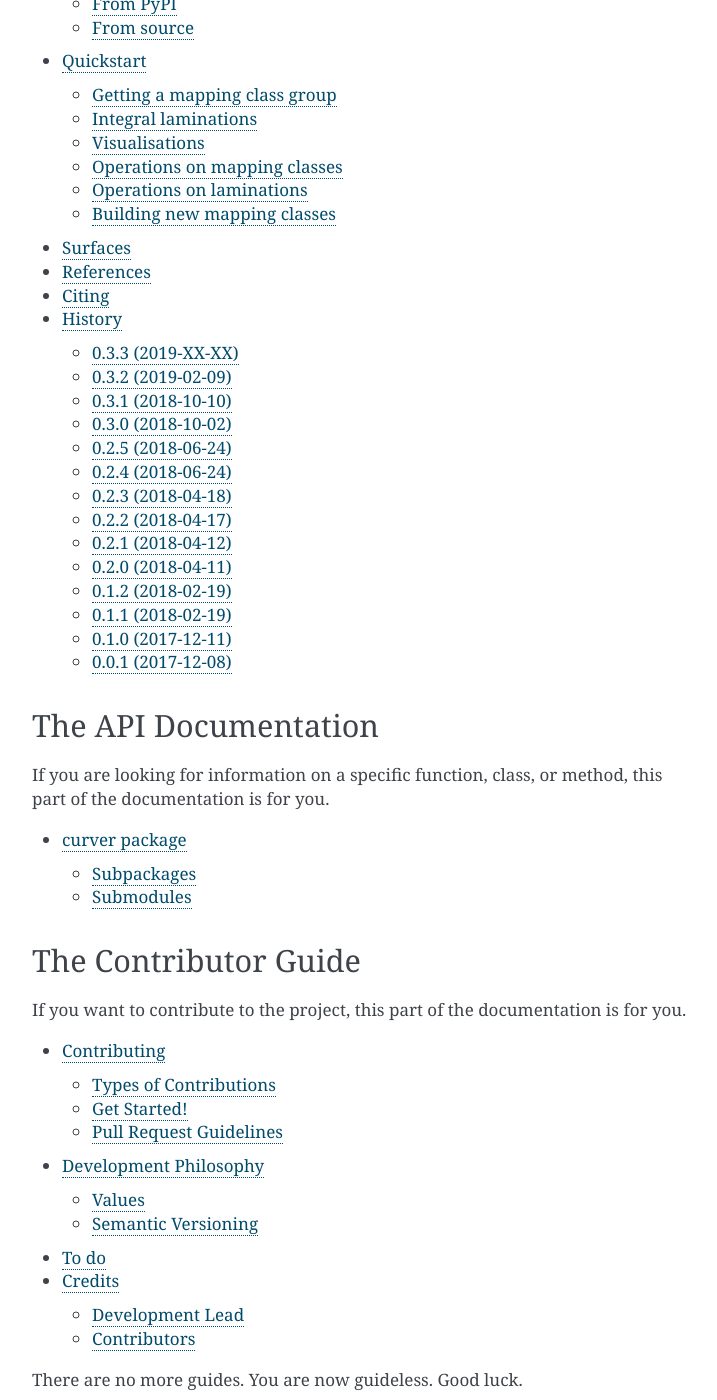
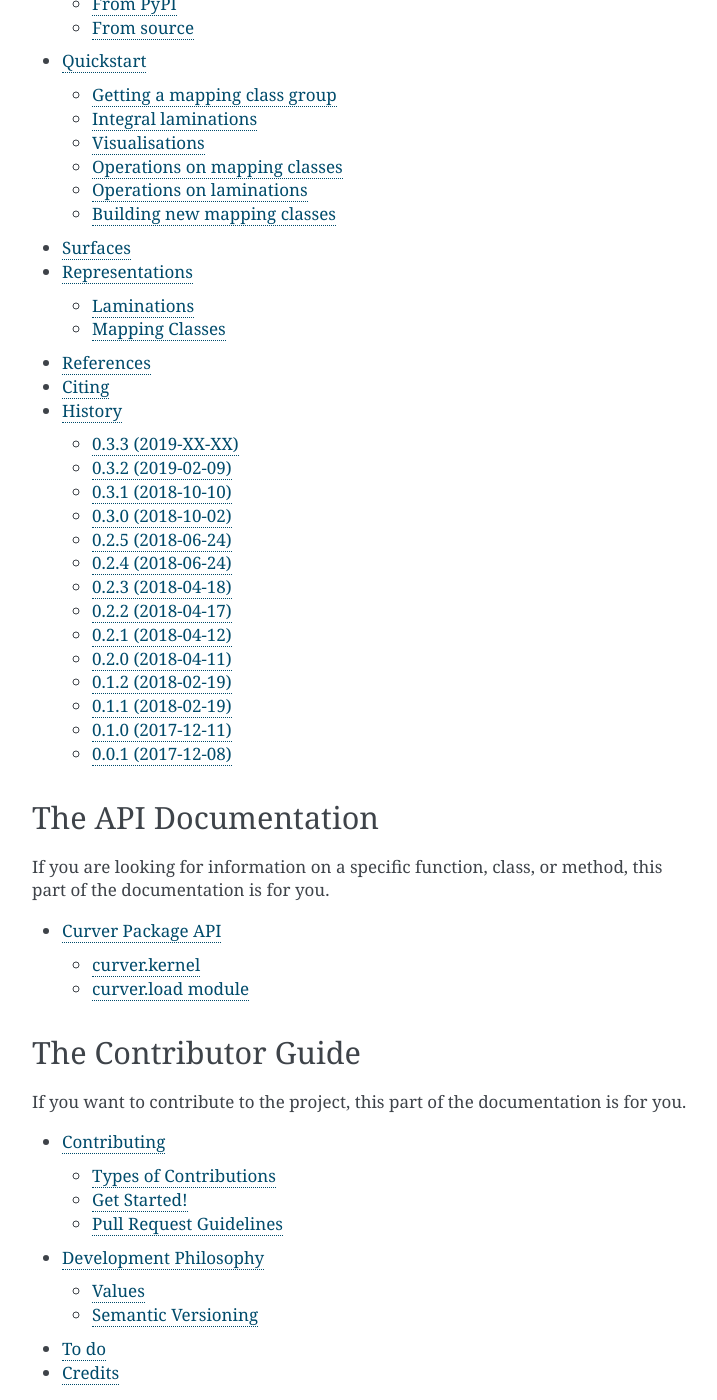
Before and after one commit to MarkCBell/curver, a Sphinx documentation site: the page built from docs/index.rst, in a window 1280 px wide and 1400 px high, scrolled down 1315 px. Shown: the whole window, without its empty margins (388-1105 px from the left). Built offline with Sphinx 7.4.7, drawn with Linux system fonts in a browser that asks for light colours.

Commit message:
First batch of representations documentation.

```diff
--- a/docs/api/curver.rst
+++ b/docs/api/curver.rst
@@ -1,13 +1,10 @@
-curver package
-==============
+Curver Package API
+==================
 
 .. automodule:: curver
 
-Subpackages
------------
-
 curver.kernel
-~~~~~~~~~~~~~
+-------------
 
 .. automodule:: curver.kernel
 
@@ -43,11 +40,8 @@
     ~twist.HalfTwist
     ~twist.Twist
 
-Submodules
-----------
-
 curver.load module
-~~~~~~~~~~~~~~~~~~
+------------------
 
 .. automodule:: curver.load
     :members:
--- a/docs/index.rst
+++ b/docs/index.rst
@@ -15,6 +15,7 @@
    user/install
    user/quickstart
    user/surfaces
+   user/representations
    user/references
    user/citing
    user/history
```
Also changed, not shown: docs/user/representations.rst (added, +32 -0 lines), docs/figures/types.svg (added).
